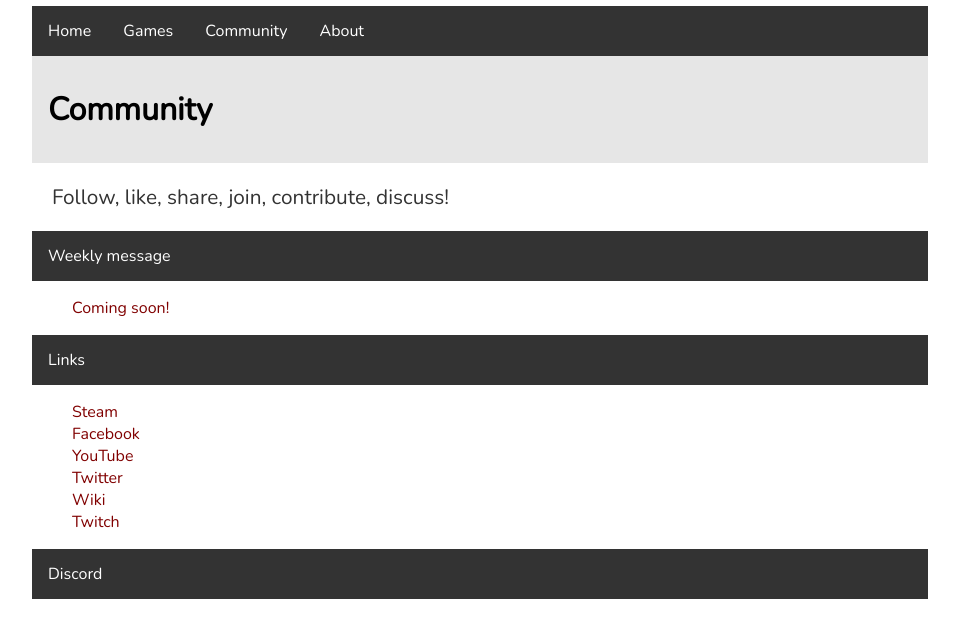
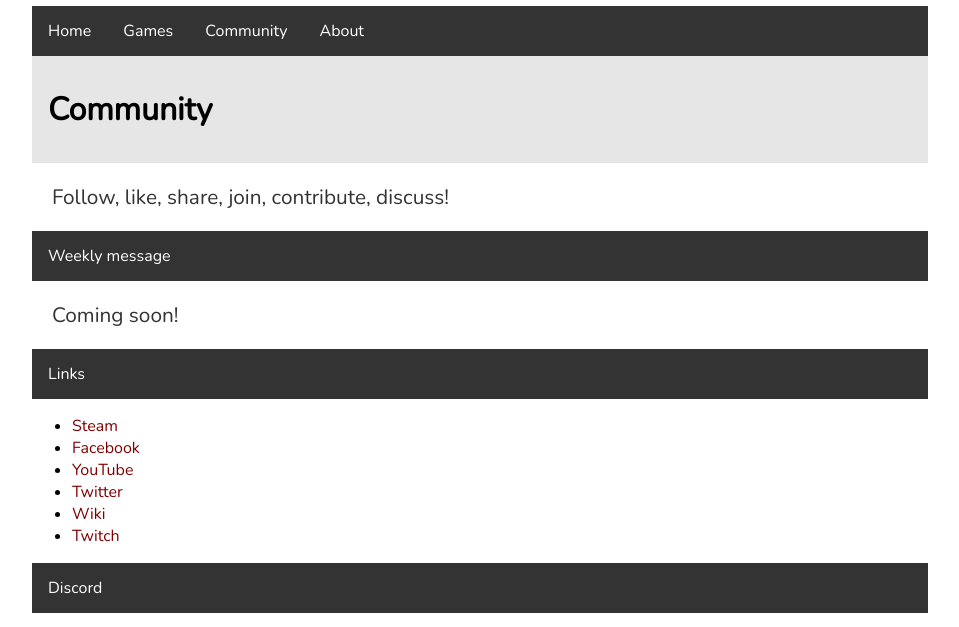
Before and after one commit to Phoebe3663/Zuurix.github.io, a Jekyll site: the page built from community/index.html, in a window 1280 px wide. Shown: the part 308-935 px from the top of the page, without its empty margins (160-1119 px from the left). Built offline with Jekyll 4.4.1, drawn with Linux system fonts in a browser that asks for light colours; comment, search, counter and statistics services are not loaded; grey boxes are pictures that could not be loaded.

Commit message:
Update index.html

```diff
--- a/community/index.html
+++ b/community/index.html
@@ -10,15 +10,13 @@ title: Zuurix.com - Community
 <a>Weekly message</a>
 </comments>
 
-<ul style="list-style-type:none">
-<li><a>Coming soon!</a></li>
-</ul>
+<p>Coming soon!</p>
 
 <comments>
 <a>Links</a>
 </comments>
 
-<ul style="list-style-type:none">
+<ul style="list-style-type:disc">
 <li><a href="http://steamcommunity.com/groups/GamesByZuurix" target="_blank">                   Steam</a></li>
 <li><a href="https://www.facebook.com/GamesByZuurix/" target="_blank">                          Facebook</a></li>
 <li><a href="https://www.youtube.com/channel/UCg9MuEB5cHmjTfSaye4Wk6Q/videos" target="_blank">  YouTube</a></li>
```
